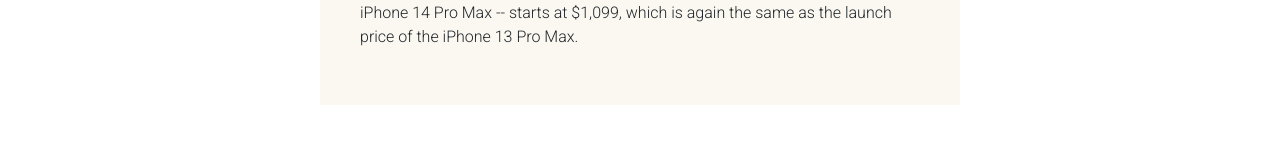
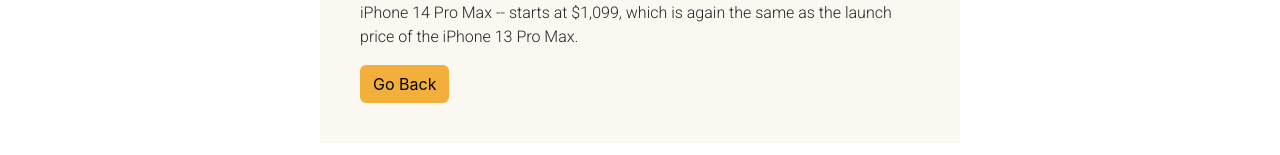
Before and after one commit to Majeed-hub/baitalArabFurniture, a React (Create React App) app: page /blog-detail/1 in a window 1280 px wide. Shown: the part 429-584 px from the top of the page. Built offline with nearby package versions, Linux system fonts and the light colour scheme; a web font is replaced by a local one.

Commit message:
created go back button

```diff
--- a/src/pages/BlogDetail/BlogDetail.css
+++ b/src/pages/BlogDetail/BlogDetail.css
@@ -0,0 +1,4 @@
+.btnGoBack {
+    background-color: #f3af3b;
+    color: #000;
+}
--- a/src/pages/BlogDetail/BlogDetail.js
+++ b/src/pages/BlogDetail/BlogDetail.js
@@ -1,7 +1,8 @@
 import React from "react";
-import { useParams } from "react-router-dom";
+import { useParams, Link } from "react-router-dom";
 import { Container, ArticleContent, Heading } from "./BlogDetail.elements";
 import { Article1, Article2, Article3, Article4 } from "./Data/BlogData";
+import "./BlogDetail.css";
 
 const BlogDetail = () => {
   const { id } = useParams();
@@ -11,24 +12,36 @@
         <Container>
           <Heading>{Article1.title}</Heading>
           <ArticleContent>{Article1.content}</ArticleContent>
+          <Link className="btn btnGoBack" to={`/blog`}>
+            Go Back
+          </Link>
         </Container>
       )}
       {id === "2" && (
         <Container>
           <Heading>{Article2.title}</Heading>
           <ArticleContent>{Article2.content}</ArticleContent>
+          <Link className="btn btnGoBack" to={`/blog`}>
+            Go Back
+          </Link>
         </Container>
       )}
       {id === "3" && (
         <Container>
           <Heading>{Article3.title}</Heading>
           <ArticleContent>{Article3.content}</ArticleContent>
+          <Link className="btn btnGoBack" to={`/blog`}>
+            Go Back
+          </Link>
         </Container>
       )}
       {id === "4" && (
         <Container>
           <Heading>{Article4.title}</Heading>
           <ArticleContent>{Article4.content}</ArticleContent>
+          <Link className="btn btnGoBack" to={`/blog`}>
+            Go Back
+          </Link>
         </Container>
       )}
     </>
```
